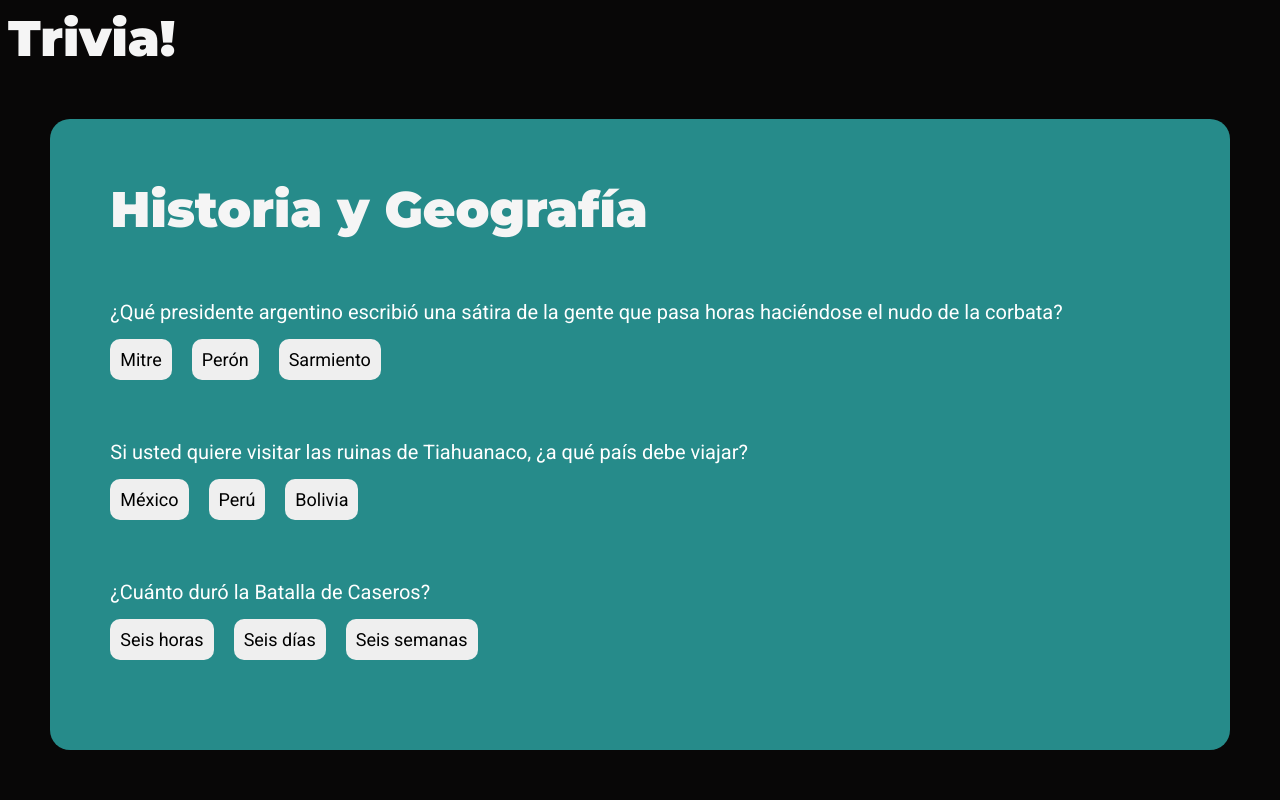
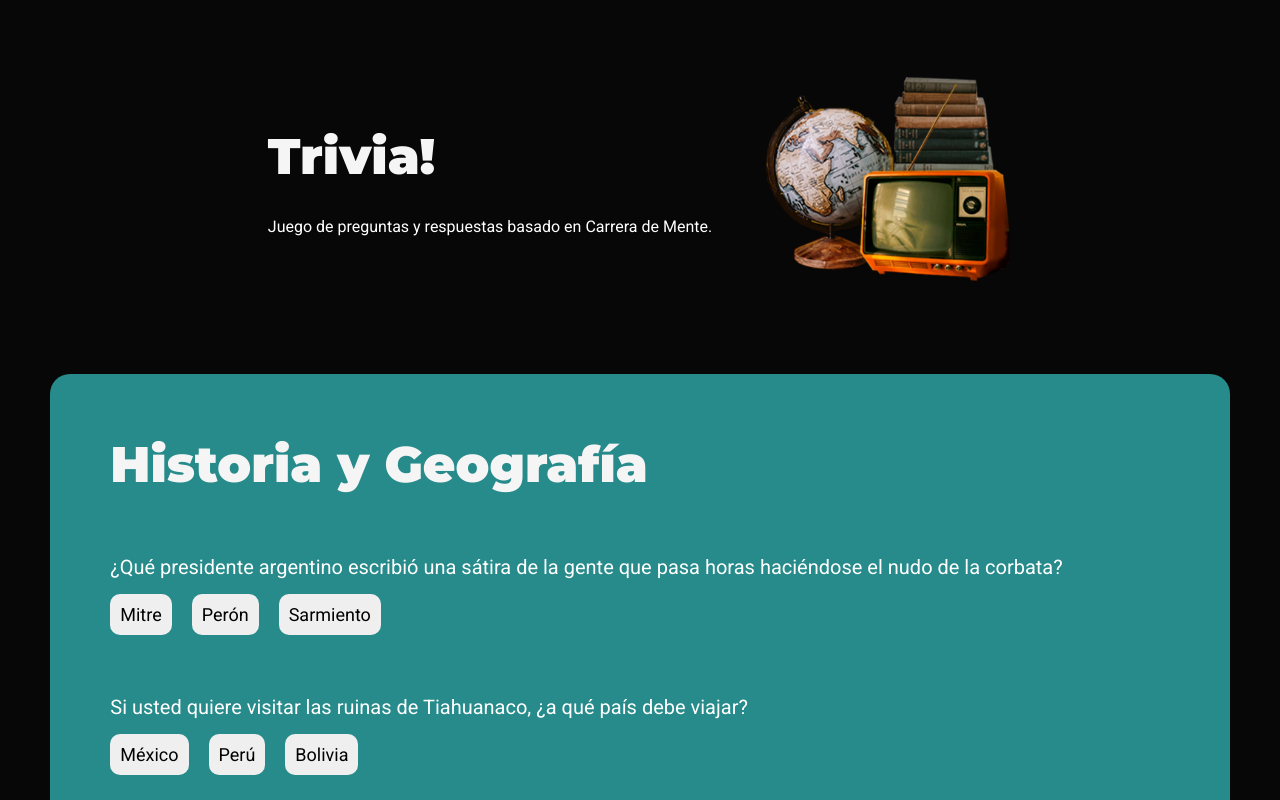
Before and after one commit to idkwn2p/Trivia, a plain HTML site: page index.html in a window 1280 px wide. Shown: the top 800 px of the page. Drawn offline with Linux system fonts and the light colour scheme.

Commit message:
Añadir encabezado e ícono

```diff
--- a/index.html
+++ b/index.html
@@ -7,9 +7,17 @@
     <title>Trivia!</title>
     <link href="./style.css" rel="stylesheet">
     <script src="./script.js"></script>
+    <link rel="icon" href="./imgs/logo.png">
 </head>
 <body>
-        <div class="título">Trivia!</div>
+        <div class="encabezado">
+            <div>
+                <div class="título">Trivia!</div>
+                <div>Juego de preguntas y respuestas basado en Carrera de Mente.</div>
+            </div>
+            <div class="logo"><img src="./imgs/logo.png"></div>
+        </div>
+
         <div class="preguntas">
             <div class="contenido">
                 <div class="hist grupo">
--- a/style.css
+++ b/style.css
@@ -8,8 +8,17 @@
 .preguntas,
 .grupo,
 .preg,
-.rtas {
+.rtas,
+.encabezado {
     display: flex;
+}
+
+.encabezado {
+    color: white;
+    align-items: center;
+    justify-content: center;
+    padding: 60px;
+    gap: 50px;
 }
 
 .grupo,
@@ -121,3 +130,7 @@ button {
 .rtas {
     gap: 20px;
 }
+
+.logo img {
+    width: 250px;
+}
```
Also changed, not shown: imgs/logo.png (added).
